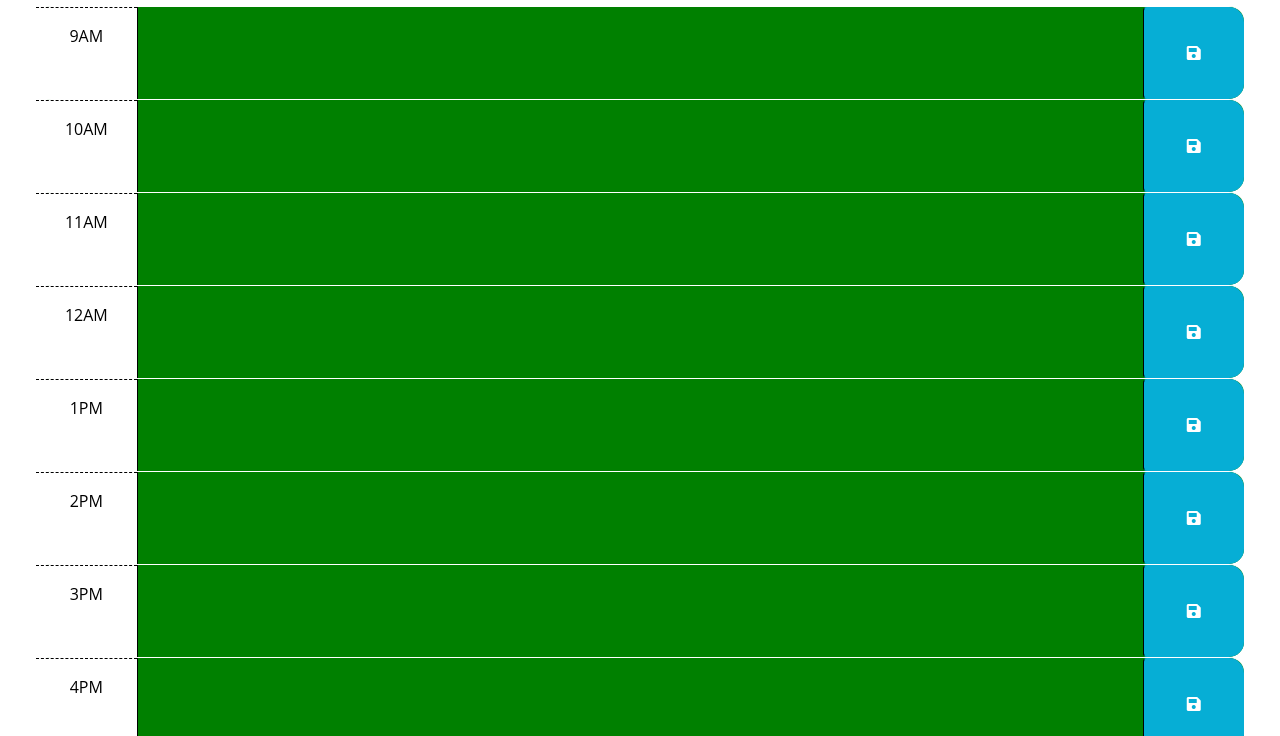
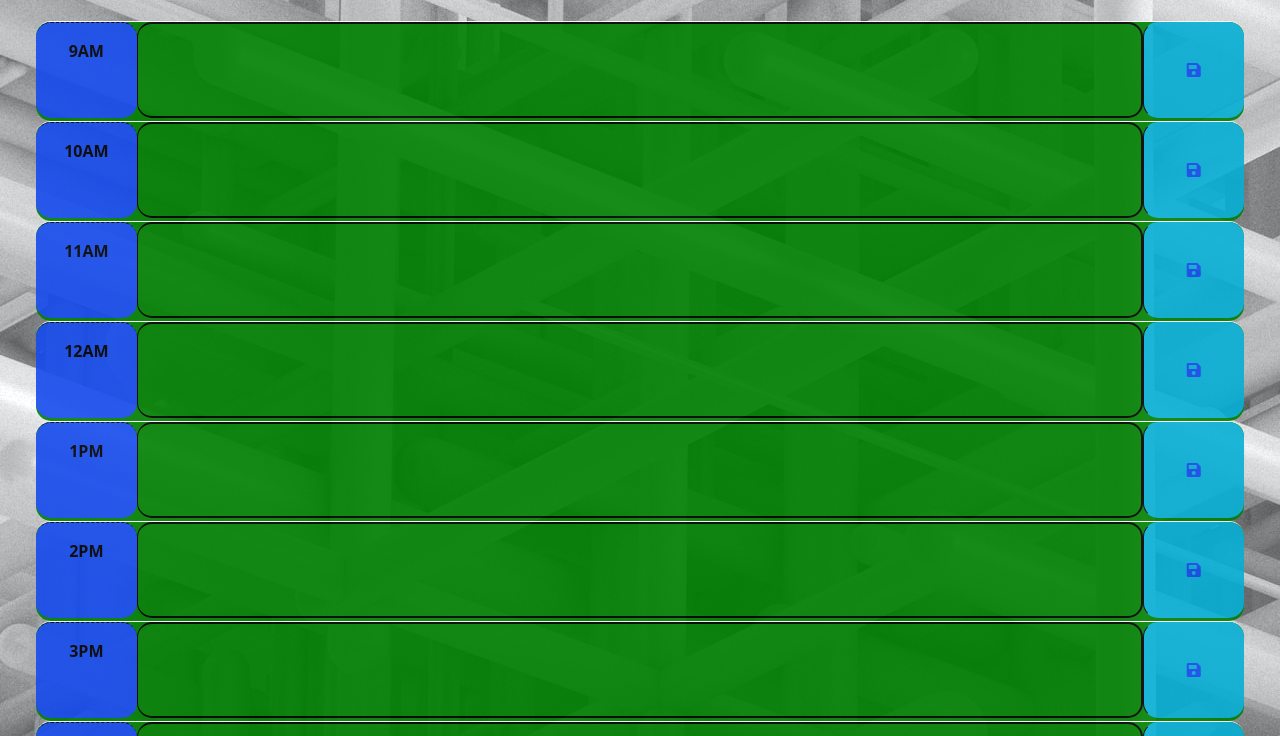
Before and after one commit to fabien1313/dayscheduler, a plain HTML site: page index.html in a window 1280 px wide. Shown: the part 291-1027 px from the top of the page. Drawn offline with nearby package versions, Linux system fonts and the light colour scheme.

Commit message:
css done

```diff
--- a/assets/style.css
+++ b/assets/style.css
@@ -1,15 +1,42 @@
 body {
   font-family: 'Open Sans', sans-serif;
   font-size: 16px;
+  background-image: url(images/background.jpg);
+  padding-bottom: 50px;
 }
 
 textarea {
   background: transparent;
-  border: none;
+  border: 2px solid black;
+  border-radius: 15px;
   resize: none;
   color: #000000;
   border-left: 1px solid black;
   padding: 10px;
+  margin-bottom: 3px;
+}
+
+#background {
+  opacity: .9;
+
+}
+
+p {
+  color: black;
+  font-size: 25px !important;
+}
+
+header {
+  text-align: center;
+  border-radius: 15px;
+  margin-left: 150px;
+  margin-right: 150px;
+  background-image: url(images/schedulerbackground.jpg);
+}
+
+h1 {
+  font-weight: bold !important;
+  color: #fcfdff;
 }
 
 .hide {
@@ -29,9 +56,13 @@ textarea {
 }
 
 .hour {
-  background-color: #ffffff;
+  background-color: #154bed;
   color: #000000;
   border-top: 1px dashed #000000;
+  border-radius: 15px;
+  margin-bottom: 3px;
+  font-weight: bold !important;
+
 }
 
 .past {
@@ -54,7 +85,9 @@ textarea {
   border-top-right-radius: 15px;
   border-bottom-right-radius: 15px;
   background-color: #06aed5;
-  color: white;
+  color: #154bed;
+  margin-bottom: 3px;
+  border-radius: 15px;
 }
 
 .saveBtn i:hover {
--- a/index.html
+++ b/index.html
@@ -30,7 +30,7 @@
       <p class="lead">A simple calendar app for scheduling your work day</p>
       <p id="currentDay" class="lead"></p>
     </header>
-    <div class="container-fluid px-5">
+    <div id="background" class="container-fluid px-5">
       <!-- Use class for "past", "present", and "future" to apply styles to the
         time-block divs accordingly. The javascript will need to do this by
         adding/removing these classes on each div by comparing the hour in the
```
Also changed, not shown: assets/script.js (+0 -27 lines), assets/images/background.jpg (added), assets/images/schedulerbackground.jpg (added).
